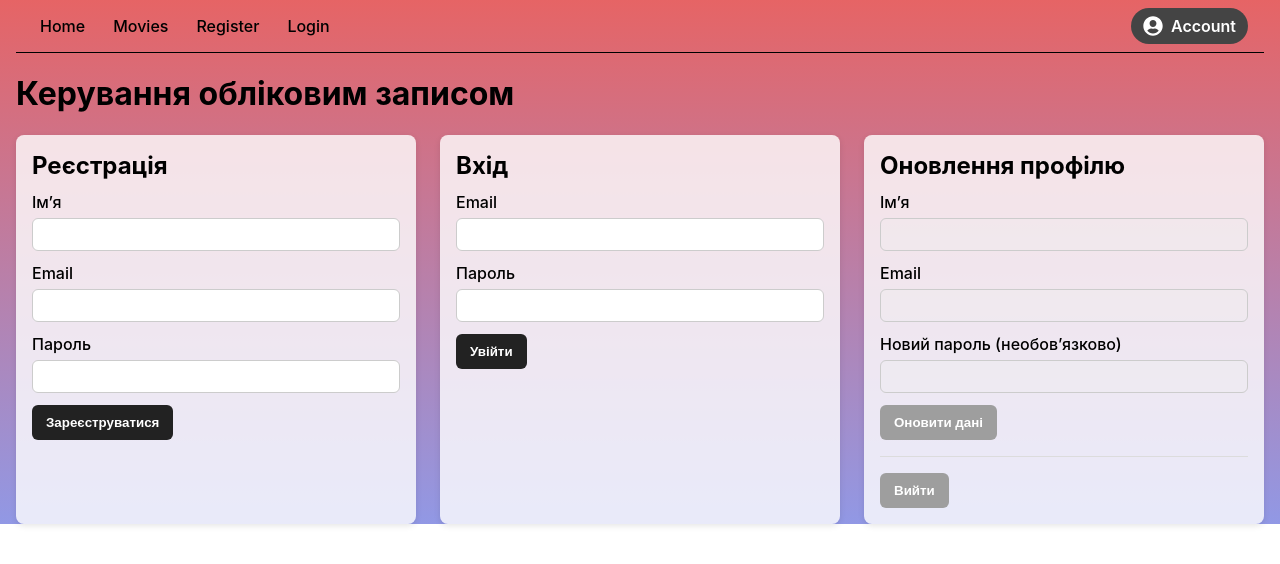
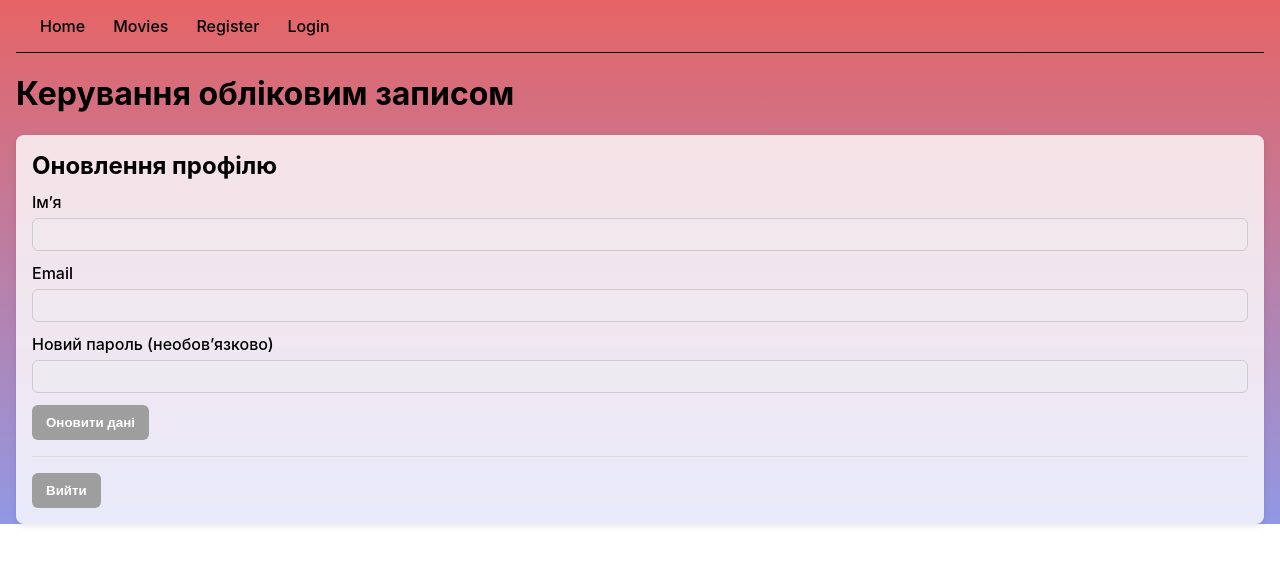
Before and after one commit to RayoKh/goit-react-hw-05-movies, a React (Create React App) app: page /goit-react-hw-05-movies/account in a window 1280 px wide. Shown: the top 564 px of the page. Built offline with nearby package versions, Linux system fonts and the light colour scheme.

Commit message:
Update auth flows and navigation

```diff
--- a/src/components/Navigation/Navigation.jsx
+++ b/src/components/Navigation/Navigation.jsx
@@ -1,4 +1,6 @@
+import { useEffect, useState } from 'react';
 import { FaUserCircle } from 'react-icons/fa';
+import { getCurrentUser, USER_CHANGE_EVENT } from 'service/userService';
 import {
   AccountLink,
   AccountWrapper,
@@ -8,20 +10,36 @@ import {
 } from './Navigation.styled';
 
 const Navigation = () => {
+  const [user, setUser] = useState(() => getCurrentUser());
+
+  useEffect(() => {
+    const handleUserChange = event => setUser(event.detail || null);
+
+    window.addEventListener(USER_CHANGE_EVENT, handleUserChange);
+
+    return () => window.removeEventListener(USER_CHANGE_EVENT, handleUserChange);
+  }, []);
+
   return (
     <NavBar>
       <NavLinks>
         <NavItem to="/">Home</NavItem>
         <NavItem to="/movies">Movies</NavItem>
+        {!user && (
+          <>
             <NavItem to="/register">Register</NavItem>
             <NavItem to="/login">Login</NavItem>
+          </>
+        )}
       </NavLinks>
+      {user && (
         <AccountWrapper>
           <AccountLink to="/account">
             <FaUserCircle aria-hidden />
             Account
           </AccountLink>
         </AccountWrapper>
+      )}
     </NavBar>
   );
 };
--- a/src/pages/Account/Account.jsx
+++ b/src/pages/Account/Account.jsx
@@ -1,10 +1,9 @@
 import { useEffect, useMemo, useState } from 'react';
 import {
   getCurrentUser,
-  loginUser,
   logoutUser,
-  registerUser,
   updateUser,
+  USER_CHANGE_EVENT,
 } from 'service/userService';
 import {
   AccountPageWrapper,
@@ -21,17 +20,6 @@ const Account = () => {
   const [user, setUser] = useState(() => getCurrentUser());
   const [status, setStatus] = useState('');
 
-  const [registerForm, setRegisterForm] = useState({
-    name: '',
-    email: '',
-    password: '',
-  });
-
-  const [loginForm, setLoginForm] = useState({
-    email: '',
-    password: '',
-  });
-
   const [updateForm, setUpdateForm] = useState({
     name: user?.name || '',
     email: user?.email || '',
@@ -46,43 +34,19 @@ const Account = () => {
     }));
   }, [user]);
 
+  useEffect(() => {
+    const handleUserChange = event => setUser(event.detail || null);
+
+    window.addEventListener(USER_CHANGE_EVENT, handleUserChange);
+
+    return () => window.removeEventListener(USER_CHANGE_EVENT, handleUserChange);
+  }, []);
+
   const resetStatus = () => setStatus('');
-
-  const handleRegisterChange = ({ target: { name, value } }) => {
-    resetStatus();
-    setRegisterForm(prev => ({ ...prev, [name]: value }));
-  };
-
-  const handleLoginChange = ({ target: { name, value } }) => {
-    resetStatus();
-    setLoginForm(prev => ({ ...prev, [name]: value }));
-  };
 
   const handleUpdateChange = ({ target: { name, value } }) => {
     resetStatus();
     setUpdateForm(prev => ({ ...prev, [name]: value }));
-  };
-
-  const handleRegister = async event => {
-    event.preventDefault();
-    try {
-      const createdUser = await registerUser(registerForm);
-      setUser(createdUser);
-      setStatus('Реєстрація успішна! Ви автоматично увійшли в систему.');
-    } catch (error) {
-      setStatus(error.message);
-    }
-  };
-
-  const handleLogin = async event => {
-    event.preventDefault();
-    try {
-      const loggedUser = await loginUser(loginForm);
-      setUser(loggedUser);
-      setStatus('Вхід виконано успішно.');
-    } catch (error) {
-      setStatus(error.message);
-    }
   };
 
   const handleUpdate = async event => {
@@ -115,65 +79,6 @@ const Account = () => {
     <div>
       <h1>Керування обліковим записом</h1>
       <AccountPageWrapper>
-        <Card>
-          <Title>Реєстрація</Title>
-          <form onSubmit={handleRegister}>
-            <Field>
-              Імʼя
-              <Input
-                type="text"
-                name="name"
-                value={registerForm.name}
-                onChange={handleRegisterChange}
-              />
-            </Field>
-            <Field>
-              Email
-              <Input
-                type="email"
-                name="email"
-                value={registerForm.email}
-                onChange={handleRegisterChange}
-              />
-            </Field>
-            <Field>
-              Пароль
-              <Input
-                type="password"
-                name="password"
-                value={registerForm.password}
-                onChange={handleRegisterChange}
-              />
-            </Field>
-            <Button type="submit">Зареєструватися</Button>
-          </form>
-        </Card>
-
-        <Card>
-          <Title>Вхід</Title>
-          <form onSubmit={handleLogin}>
-            <Field>
-              Email
-              <Input
-                type="email"
-                name="email"
-                value={loginForm.email}
-                onChange={handleLoginChange}
-              />
-            </Field>
-            <Field>
-              Пароль
-              <Input
-                type="password"
-                name="password"
-                value={loginForm.password}
-                onChange={handleLoginChange}
-              />
-            </Field>
-            <Button type="submit">Увійти</Button>
-          </form>
-        </Card>
-
         <Card>
           <Title>Оновлення профілю</Title>
           <form onSubmit={handleUpdate}>
--- a/src/pages/Login/Login.jsx
+++ b/src/pages/Login/Login.jsx
@@ -6,6 +6,7 @@ import {
   AuthInput,
   AuthPage,
   AuthTitle,
+  SecondaryButton,
   SubmitButton,
   SupportText,
 } from './Login.styled';
@@ -58,6 +59,7 @@ const Login = () => {
             />
           </AuthField>
           <SubmitButton type="submit">Увійти</SubmitButton>
+          <SecondaryButton to="/register">в мене немає аккаунту</SecondaryButton>
         </form>
         {status && <SupportText>{status}</SupportText>}
       </AuthCard>
--- a/src/pages/Login/Login.styled.js
+++ b/src/pages/Login/Login.styled.js
@@ -4,6 +4,7 @@ export {
   AuthInput,
   AuthPage,
   AuthTitle,
+  SecondaryButton,
   SubmitButton,
   SupportText,
 } from 'pages/Register/Register.styled';
--- a/src/pages/Register/Register.jsx
+++ b/src/pages/Register/Register.jsx
@@ -6,6 +6,7 @@ import {
   AuthInput,
   AuthPage,
   AuthTitle,
+  SecondaryButton,
   SubmitButton,
   SupportText,
 } from './Register.styled';
@@ -69,6 +70,7 @@ const Register = () => {
             />
           </AuthField>
           <SubmitButton type="submit">Зареєструватися</SubmitButton>
+          <SecondaryButton to="/login">в мене вже є аккаунт</SecondaryButton>
         </form>
         {status && <SupportText>{status}</SupportText>}
       </AuthCard>
--- a/src/pages/Register/Register.styled.js
+++ b/src/pages/Register/Register.styled.js
@@ -1,4 +1,5 @@
 import styled from 'styled-components';
+import { Link } from 'react-router-dom';
 
 export const AuthPage = styled.div`
   max-width: 480px;
@@ -49,3 +50,17 @@ export const SupportText = styled.p`
   margin-top: 12px;
   color: #2c2c2c;
 `;
+
+export const SecondaryButton = styled(Link)`
+  display: inline-block;
+  width: 100%;
+  margin-top: 12px;
+  padding: 12px 16px;
+  border-radius: 10px;
+  text-align: center;
+  text-decoration: none;
+  background-color: #f1f3f6;
+  color: #212121;
+  font-size: 15px;
+  font-weight: 700;
+`;
--- a/src/service/userService.js
+++ b/src/service/userService.js
@@ -1,4 +1,9 @@
 const STORAGE_KEY = 'app:user';
+export const USER_CHANGE_EVENT = 'user:change';
+
+const notifyUserChange = user => {
+  window.dispatchEvent(new CustomEvent(USER_CHANGE_EVENT, { detail: user }));
+};
 
 const readStoredUser = () => {
   try {
@@ -16,6 +21,7 @@ const persistUser = user => {
   } catch (error) {
     console.error('Failed to save user to storage', error);
   }
+  notifyUserChange(user);
   return user;
 };
 
@@ -51,6 +57,7 @@ export const loginUser = async ({ email, password }) => {
     throw new Error('Невірний email або пароль.');
   }
 
+  notifyUserChange(existingUser);
   return existingUser;
 };
 
@@ -71,4 +78,5 @@ export const updateUser = async updates => {
 
 export const logoutUser = async () => {
   localStorage.removeItem(STORAGE_KEY);
+  notifyUserChange(null);
 };
```
Lines whose indentation alone changed are shown as unchanged.
